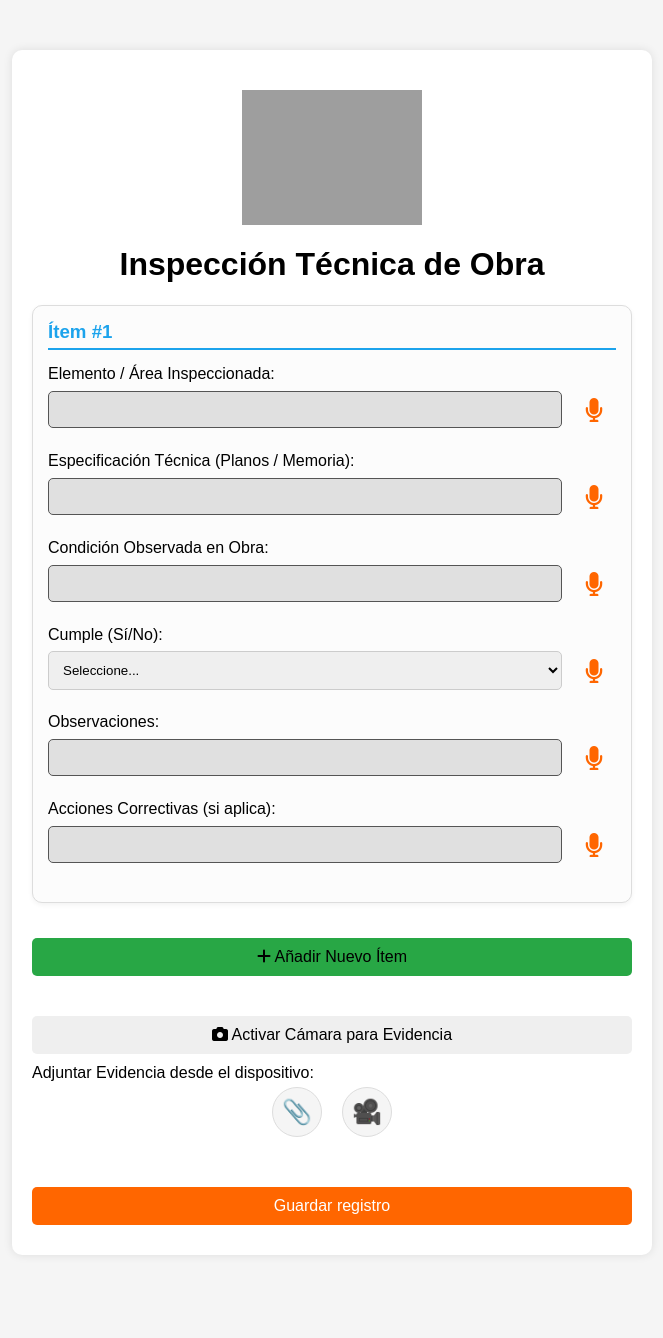
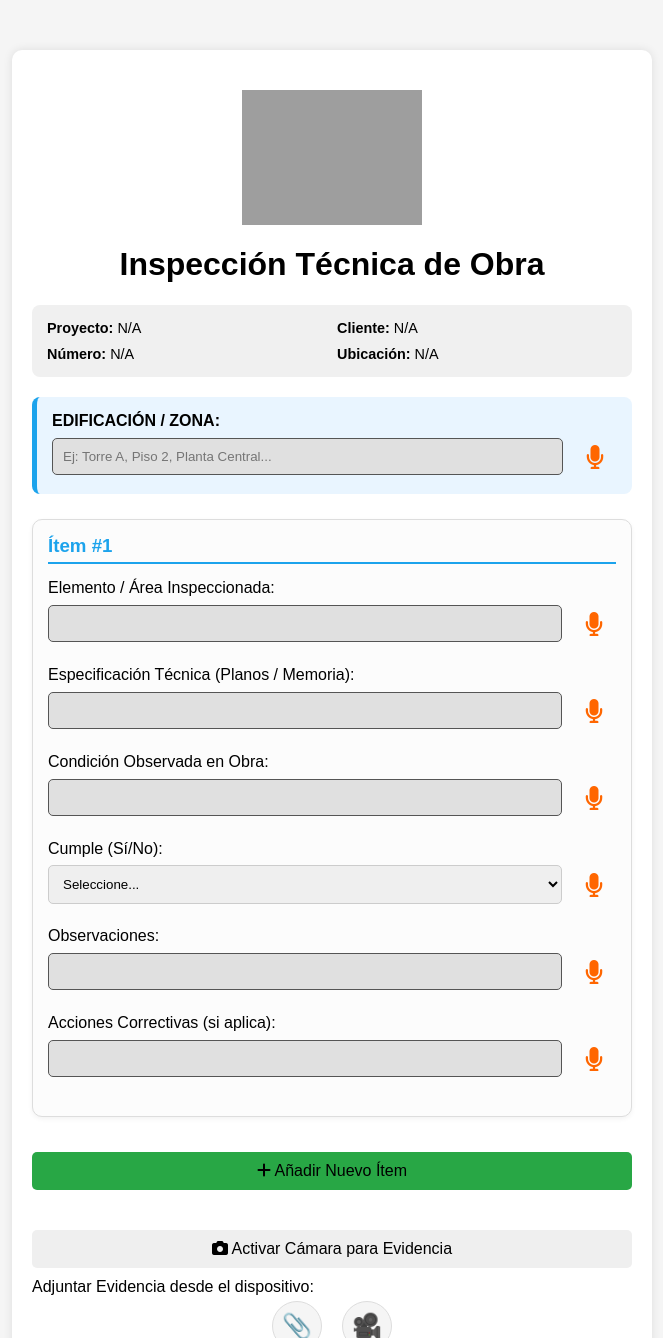
Before and after one commit to santiagogiraldo09/BitacoraGentrak, a Flask app: page /index in a window 1280 px wide. Shown: the top 1338 px of the page, without its empty margins (308-971 px from the left). Before the commit the page ends 1225 px from the top, so only its background shows below. Run offline with Flask 3, Linux system fonts and the light colour scheme; the visitor is signed in with stand-in values (Sample User, id 1); some libraries are stand-ins or nearby versions; grey boxes are pictures that could not be loaded.

Commit message:
cambio en el formulario

```diff
--- a/app.py
+++ b/app.py
@@ -659,10 +659,43 @@
     else:
         flash('Email o contraseña incorrectos', 'error')
         return redirect(url_for('principalscreen'))
+"""
+@app.route('/index')
+def index():
+    return render_template('index.html')
+"""
 
 @app.route('/index')
 def index():
-    return render_template('index.html')
+    if 'user_id' not in session:
+        return redirect(url_for('principalscreen'))
+
+    project_id = request.args.get('project_id')
+    project_info = None
+
+    if project_id:
+        try:
+            conn = psycopg2.connect(**POSTGRES_CONFIG)
+            cursor = conn.cursor()
+            # Consultamos las columnas exactas de tu tabla según las imágenes
+            cursor.execute("""
+                SELECT nombre_proyecto, cliente, numero_proyecto, ubicacion
+                FROM proyectos
+                WHERE id_proyecto = %s
+            """, (project_id,))
+            row = cursor.fetchone()
+            if row:
+                project_info = {
+                    'nombre': row[0],
+                    'cliente': row[1],
+                    'numero': row[2],
+                    'ubicacion': row[3]
+                }
+            conn.close()
+        except Exception as e:
+            print(f"Error al obtener info del proyecto: {e}")
+
+    return render_template('index.html', project=project_info)
 
 def obtener_token():
     """Obtiene un token de autenticación de Bentley."""
--- a/templates/index.html
+++ b/templates/index.html
@@ -62,6 +62,23 @@
         <input type="hidden" id="project-name">
 
         <div id="form-container">
+
+            <div class="project-header-info" style="background: #f0f0f0; padding: 15px; border-radius: 8px; margin-bottom: 20px; display: grid; grid-template-columns: 1fr 1fr; gap: 10px; font-size: 0.9em;">
+                <div><strong>Proyecto:</strong> <span>{{ project.nombre if project else 'N/A' }}</span></div>
+                <div><strong>Cliente:</strong> <span>{{ project.cliente if project else 'N/A' }}</span></div>
+                <div><strong>Número:</strong> <span>{{ project.numero if project else 'N/A' }}</span></div>
+                <div><strong>Ubicación:</strong> <span>{{ project.ubicacion if project else 'N/A' }}</span></div>
+            </div>
+
+            <div class="form-group" style="background: #e9f5ff; padding: 15px; border-radius: 8px; border-left: 5px solid #1CA3EC; margin-bottom: 25px;">
+                <label><strong>EDIFICACIÓN / ZONA:</strong></label>
+                <div class="input-with-icon">
+                    <input type="text" id="edificacion_zona" placeholder="Ej: Torre A, Piso 2, Planta Central...">
+                    <button class="record-btn" data-target-input="edificacion_zona" title="Grabar respuesta"><i class="fas fa-microphone"></i></button>
+                    <button class="stop-btn" data-target-input="edificacion_zona" title="Detener grabación" style="display: none;"><i class="fas fa-stop"></i></button>
+                </div>
+            </div>
+
             <div id="items-container">
                 </div>
 
```
